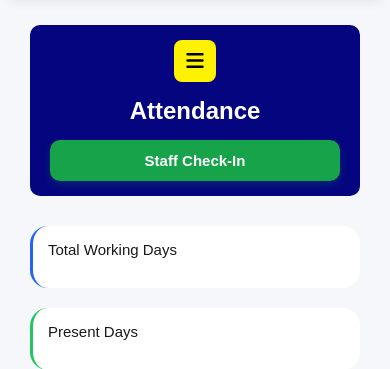
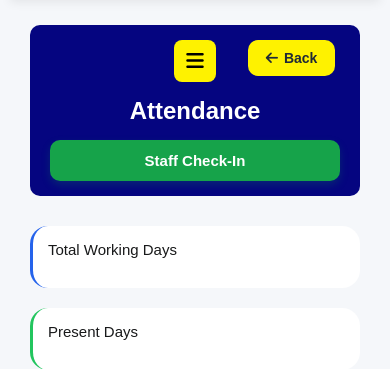
Before and after one commit to dhanushaselvaraj645-eng/CSC_CRM-Main, a Django app: template csc_crm/templates/staff/attendance.html in a window 390 px wide; the page is wider, and only the part inside the window is pictured. Shown: the part 170-539 px from the top of that part. Run offline with Django 5.2, Linux system fonts and the light colour scheme; the template is opened without the code that fills it, so the values that code supplies are empty.

Commit message:
Fixed attendance page UI issues and responsive layout

```diff
--- a/csc_crm/static/css/staff_css/attendance.css
+++ b/csc_crm/static/css/staff_css/attendance.css
@@ -642,6 +642,7 @@ body.menu-open::before{
         text-align:center;
     }
 
+
 }
 .success-message{
 
@@ -706,4 +707,36 @@ text-decoration:none;
     pointer-events:none;
      margin-left:auto;
 }
+
+.att-header-buttons {
+    display: flex;
+    gap: 10px;
+
+    position:absolute;
+    right:14%;
+
+
+
+}
+
+.att-back-btn {
+    padding: 10px 18px;
+    border-radius: 10px;
+    text-decoration: none;
+    font-weight: 700;
+    font-size: 14px;
+    background: var(--secondary);
+    color: var(--text);
+    display: inline-flex;
+    align-items: center;
+    gap: 6px;
+    transition: all 0.2s ease;
+
+}
+
+.att-back-btn:hover {
+    background: #fff85a;
+    color: var(--text);
+    transform: translateY(-1px);
+}
 /* ====================MENU BUTTON======================== */
--- a/csc_crm/templates/staff/attendance.html
+++ b/csc_crm/templates/staff/attendance.html
@@ -32,7 +32,16 @@
 
     <h1>Attendance</h1>
 
-{% if staff.status != 'terminated' %}
+      <div class="att-header-buttons">
+
+        <a href="{% url 'overview' staff.id %}" class="att-back-btn">
+            <i class="fa fa-arrow-left"></i> Back
+        </a>
+
+
+    </div>
+
+{% if staff.status != 'terminated' and staff.role.role_name != "Admin" %}
 
     {% if today_attendance and today_attendance.status == 'Leave' %}
 
@@ -342,7 +351,7 @@
 
   <span>  <h2>Attendance History</h2></span>
 
-    <a href="{% url 'export_attendance' staff.id %}" class="attendance-submit">Export Excel</a>
+   <a href="{% url 'export_attendance' staff.id %}?{{ request.GET.urlencode }}" class="attendance-submit"> Export Excel</a>
 
     </div>
 
```
Also changed, not shown: csc_crm/apps/staff/views.py (+38 -3 lines).
